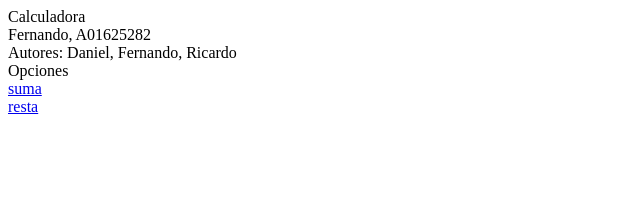
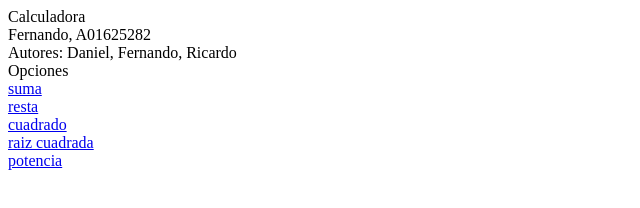
Before and after one commit to FVeraC78/FVeraC78.github.io, a plain HTML site: page index.html in a window 1280 px wide. Shown: the whole page, without its empty margins (0-640 px from the left). Drawn offline with Linux system fonts and the light colour scheme.

Commit message:
Update index.html #1

```diff
--- a/index.html
+++ b/index.html
@@ -7,3 +7,6 @@ Autores: Daniel, Fernando, Ricardo <br>
 Opciones <br>
 <a href="suma.html"> suma </a><br>
 <a href="resta.html"> resta </a><br>
+<a href="cuadrado.html"> cuadrado </a><br>
+<a href="raiz.html"> raiz cuadrada </a><br>
+<a href="potencia.html"> potencia </a><br>
```
